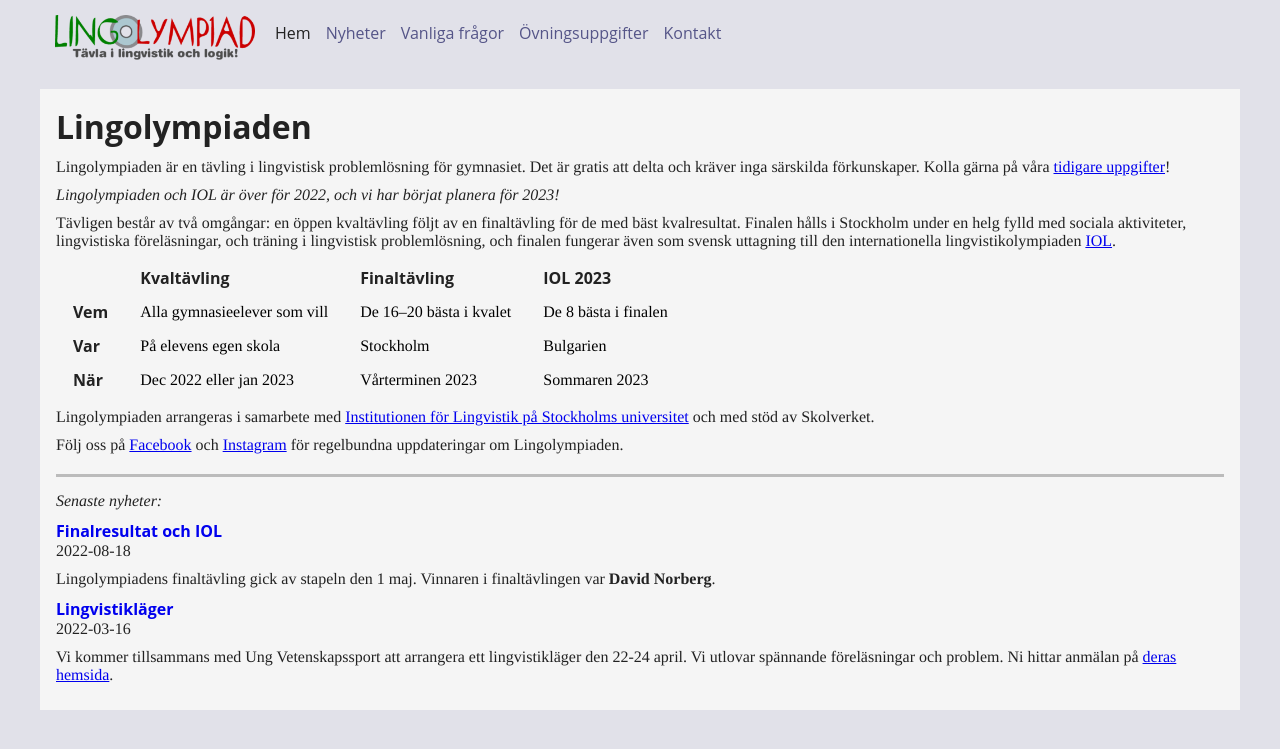
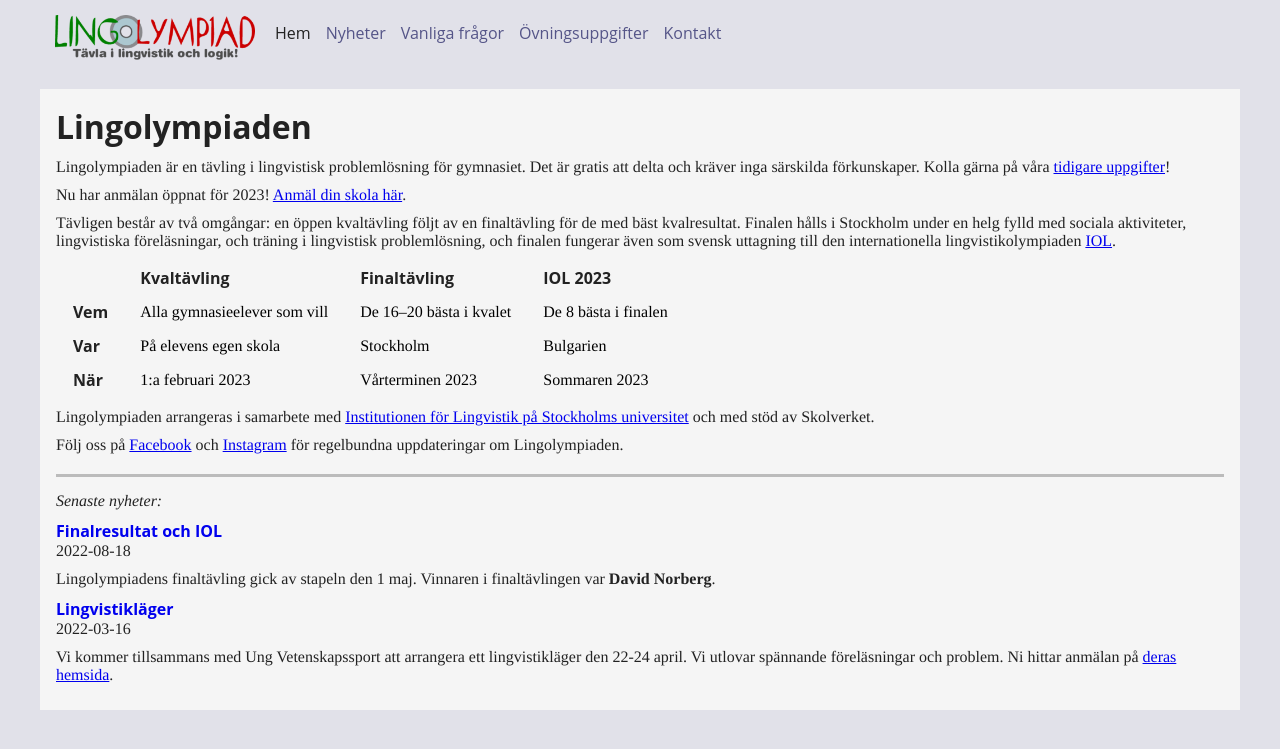
Before and after one commit to lingolympiad/lingolympiad.github.io, a Jekyll site: the page built from index.md, in a window 1280 px wide. Shown: the top 749 px of the page. Built offline with Jekyll 4.4.1, drawn with Linux system fonts in a browser that asks for light colours.

Commit message:
Lägg upp anmälan

```diff
--- a/index.md
+++ b/index.md
@@ -5,7 +5,7 @@
 
 Lingolympiaden är en tävling i lingvistisk problemlösning för gymnasiet. Det är gratis att delta och kräver inga särskilda förkunskaper. Kolla gärna på våra [tidigare uppgifter](ovning)!
 
-*Lingolympiaden och IOL är över för 2022, och vi har börjat planera för 2023!*
+Nu har anmälan öppnat för 2023! [Anmäl din skola här](https://forms.gle/5Ce6oJWSh3ctpFAg8).
 
 Tävligen består av två omgångar: en öppen kvaltävling följt av en finaltävling för de med bäst kvalresultat. Finalen hålls i Stockholm under en helg fylld med sociala aktiviteter, lingvistiska föreläsningar, och träning i lingvistisk problemlösning, och finalen fungerar även som svensk uttagning till den internationella lingvistikolympiaden [IOL](https://ioling.org).
 
@@ -32,7 +32,7 @@
   </tr>
   <tr>
     <th>När</th>
-    <td>Dec 2022 eller jan 2023</td>
+    <td>1:a februari 2023</td>
     <td>Vårterminen 2023</td>
     <td>Sommaren 2023</td>
   </tr>
```
